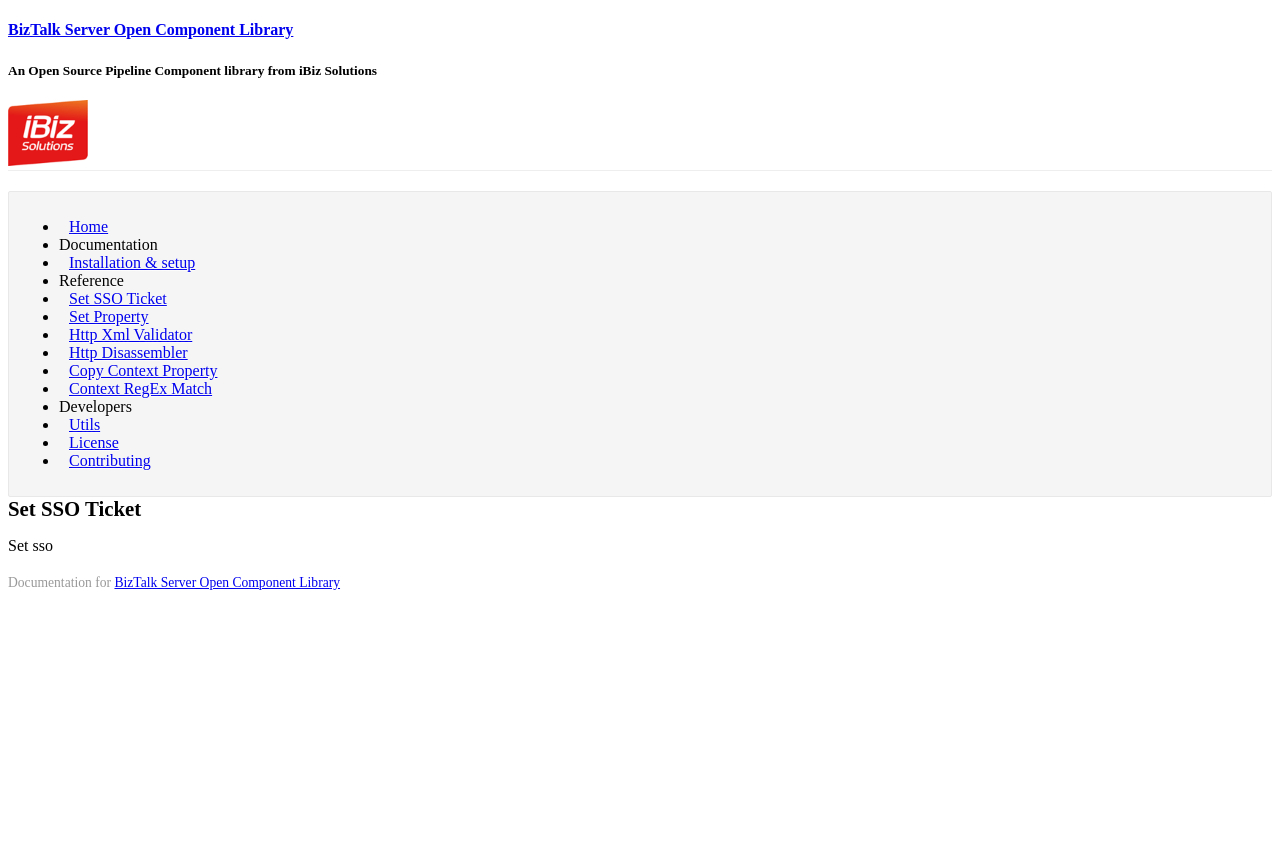
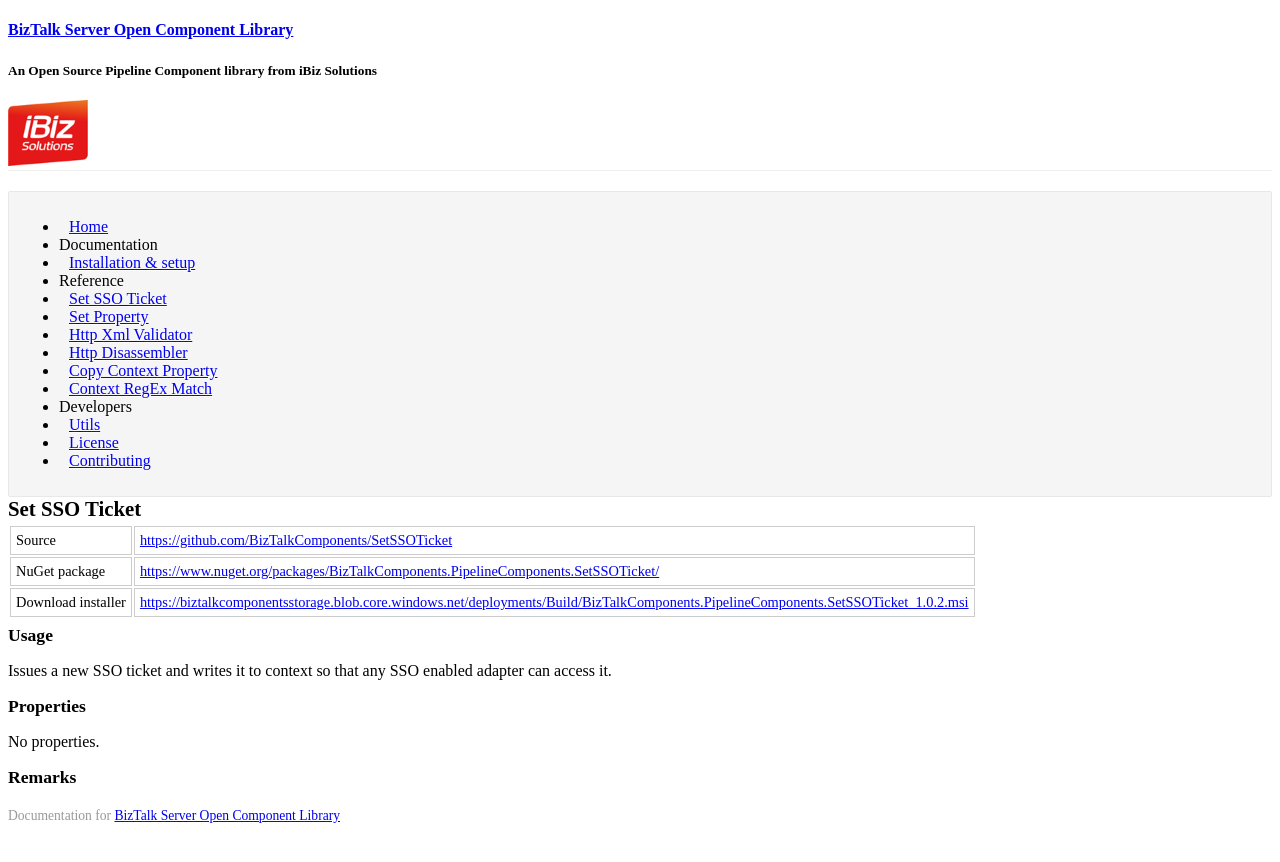
Before and after one commit to BizTalkComponents/BizTalkComponents.github.io, a Jekyll site: the page built from _posts/2014-11-14-set-sso-ticket.md, in a window 1280 px wide. Shown: the top 862 px of the page. Built offline with Jekyll 4.4.1, drawn with Linux system fonts in a browser that asks for light colours; Markdown is read by kramdown in place of the engine named in the settings; a style sheet for code colours, icons or effects is not loaded.

Commit message:
Documented SSO component

```diff
--- a/_posts/2014-11-14-set-sso-ticket.md
+++ b/_posts/2014-11-14-set-sso-ticket.md
@@ -1,8 +1,18 @@
 ---
 layout: page
 title: "Set SSO Ticket"
+source: "https://github.com/BizTalkComponents/SetSSOTicket"
+nuget: "https://www.nuget.org/packages/BizTalkComponents.PipelineComponents.SetSSOTicket/"
+installer: "https://biztalkcomponentsstorage.blob.core.windows.net/deployments/Build/BizTalkComponents.PipelineComponents.SetSSOTicket_1.0.2.msi"
 category: ref
 date: 2014-11-14 12:00:00
 ---
 
-Set sso
+## Usage ##
+Issues a new SSO ticket and writes it to context so that any SSO enabled adapter can access it.
+
+
+## Properties ##
+No properties.
+
+## Remarks ##
```
